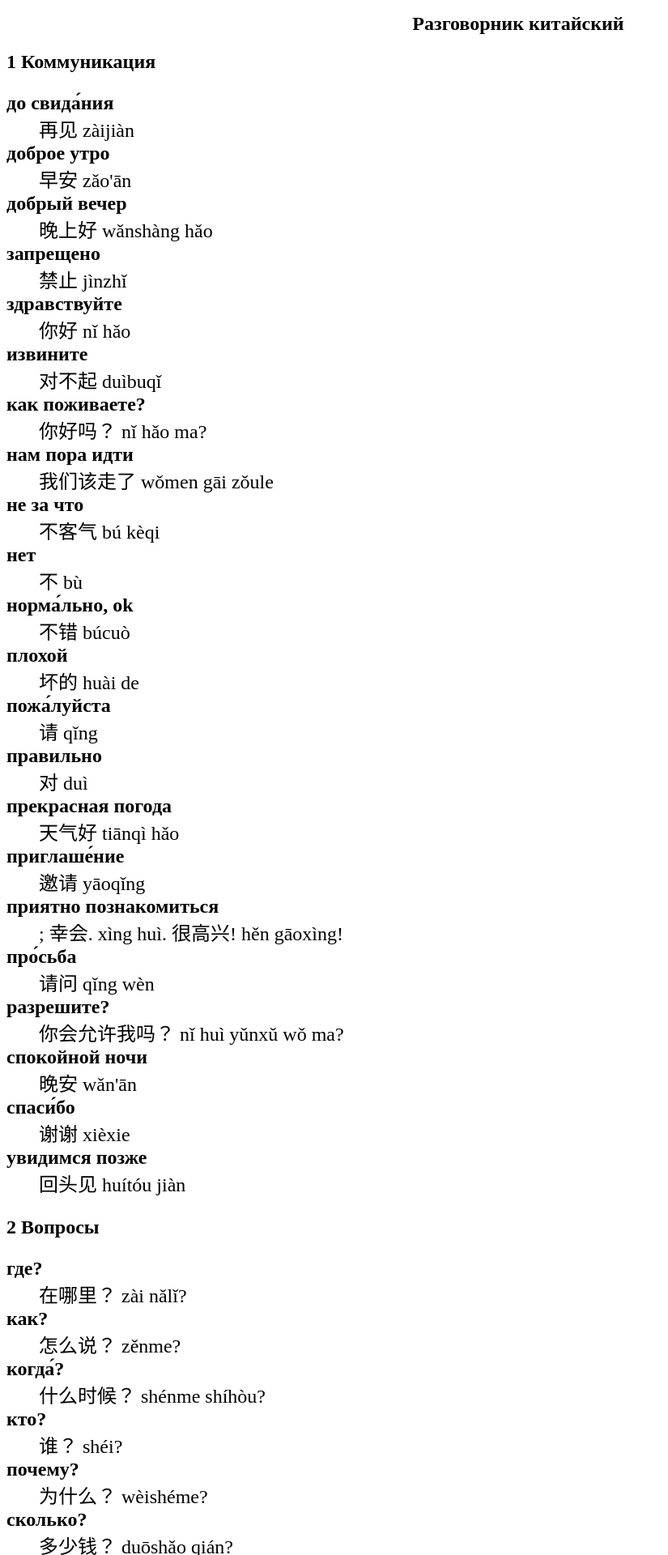
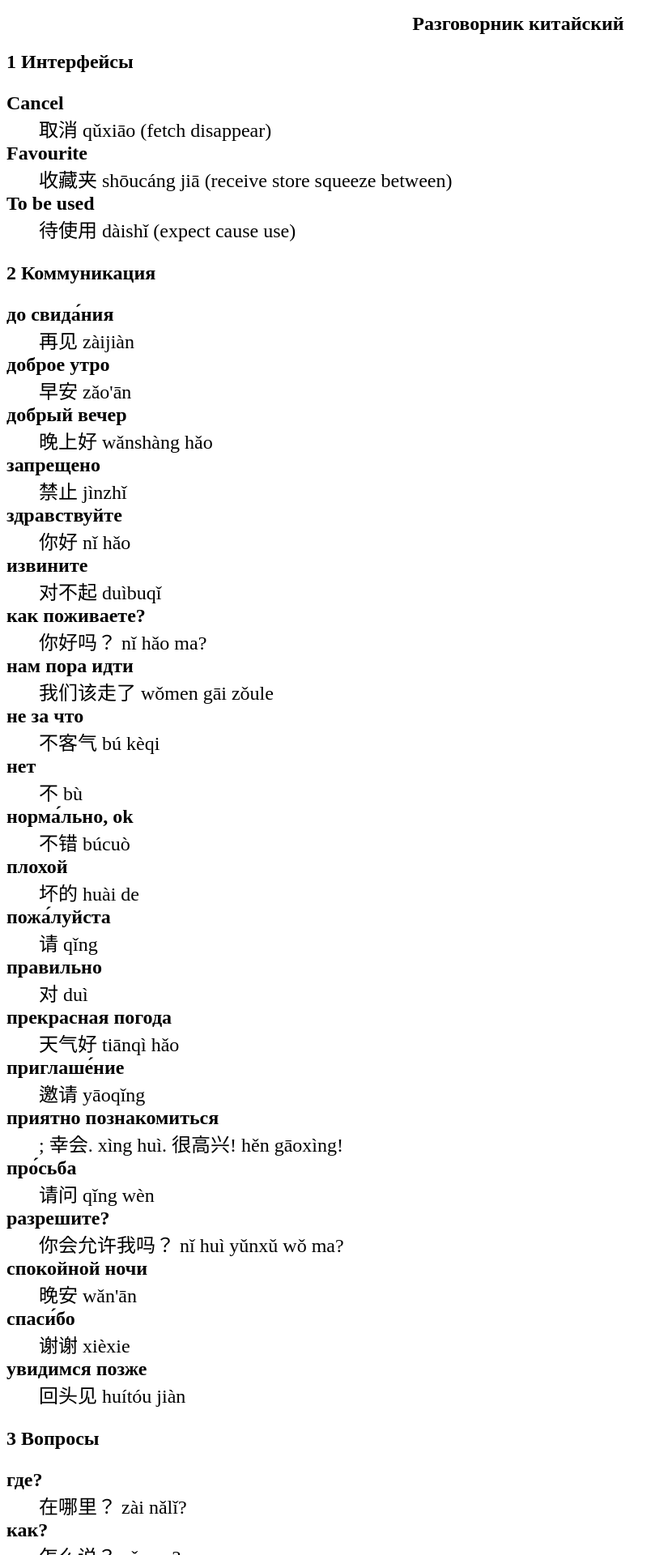
Before and after one commit to ssharoff/ssharoff.github.io, a Jekyll site: the page travel/chinese-phrasebook.html, which Jekyll copies as it is, in a window 1280 px wide. Shown: the top 1920 px of the page at 81% size, without its empty margins (0-825 px from the left). Built offline with Jekyll 4.4.1, drawn with Linux system fonts in a browser that asks for light colours; some of the changed text lies outside the part shown.

Commit message:
interfaces

```diff
--- a/travel/chinese-phrasebook.html
+++ b/travel/chinese-phrasebook.html
@@ -3,7 +3,7 @@
 "http://www.w3.org/TR/xhtml1/DTD/xhtml1-strict.dtd">
 <html xmlns="http://www.w3.org/1999/xhtml" lang="en" xml:lang="en">
 <head>
-<!-- 2024-08-08 Thu 19:39 -->
+<!-- 2024-08-10 Sat 14:34 -->
 <meta http-equiv="Content-Type" content="text/html;charset=utf-8" />
 <meta name="viewport" content="width=device-width, initial-scale=1" />
 <title>Разговорник китайский</title>
@@ -39,7 +39,7 @@
   }
   pre.src {
     position: relative;
-    overflow: auto;
+    overflow: visible;
     padding-top: 1.2em;
   }
   pre.src:before {
@@ -51,7 +51,7 @@
     padding: 3px;
     border: 1px solid black;
   }
-  pre.src:hover:before { display: inline; margin-top: 14px;}
+  pre.src:hover:before { display: inline;}
   /* Languages per Org manual */
   pre.src-asymptote:before { content: 'Asymptote'; }
   pre.src-awk:before { content: 'Awk'; }
@@ -194,34 +194,68 @@
 </style>
 <style>*{font-size: x-large;}</style>
 <script type="text/javascript">
-// @license magnet:?xt=urn:btih:e95b018ef3580986a04669f1b5879592219e2a7a&dn=public-domain.txt Public Domain
+/*
+@licstart  The following is the entire license notice for the
+JavaScript code in this tag.
+
+Copyright (C) 2012-2020 Free Software Foundation, Inc.
+
+The JavaScript code in this tag is free software: you can
+redistribute it and/or modify it under the terms of the GNU
+General Public License (GNU GPL) as published by the Free Software
+Foundation, either version 3 of the License, or (at your option)
+any later version.  The code is distributed WITHOUT ANY WARRANTY;
+without even the implied warranty of MERCHANTABILITY or FITNESS
+FOR A PARTICULAR PURPOSE.  See the GNU GPL for more details.
+
+As additional permission under GNU GPL version 3 section 7, you
+may distribute non-source (e.g., minimized or compacted) forms of
+that code without the copy of the GNU GPL normally required by
+section 4, provided you include this license notice and a URL
+through which recipients can access the Corresponding Source.
+
+
+@licend  The above is the entire license notice
+for the JavaScript code in this tag.
+*/
 <!--/*--><![CDATA[/*><!--*/
  function CodeHighlightOn(elem, id)
  {
    var target = document.getElementById(id);
    if(null != target) {
-         elem.classList.add("code-highlighted");
-         target.classList.add("code-highlighted");
+     elem.cacheClassElem = elem.className;
+     elem.cacheClassTarget = target.className;
+     target.className = "code-highlighted";
+     elem.className   = "code-highlighted";
    }
  }
  function CodeHighlightOff(elem, id)
  {
    var target = document.getElementById(id);
-       if(null != target) {
-         elem.classList.remove("code-highlighted");
-         target.classList.remove("code-highlighted");
-       }
+   if(elem.cacheClassElem)
+     elem.className = elem.cacheClassElem;
+   if(elem.cacheClassTarget)
+     target.className = elem.cacheClassTarget;
  }
 /*]]>*///-->
-// @license-end
 </script>
 </head>
 <body>
 <div id="content">
 <h1 class="title">Разговорник китайский</h1>
-<div id="outline-container-org0b1bc78" class="outline-2">
-<h2 id="org0b1bc78"><span class="section-number-2">1</span> Коммуникация</h2>
+<div id="outline-container-orga510321" class="outline-2">
+<h2 id="orga510321"><span class="section-number-2">1</span> Интерфейсы</h2>
 <div class="outline-text-2" id="text-1">
+<dl class="org-dl">
+<dt>Cancel</dt><dd>取消 qǔxiāo (fetch disappear)</dd>
+<dt>Favourite</dt><dd>收藏夹 shōucáng jiā (receive store squeeze between)</dd>
+<dt>To be used</dt><dd>待使用 dàishǐ (expect cause use)</dd>
+</dl>
+</div>
+</div>
+<div id="outline-container-org37d4a9a" class="outline-2">
+<h2 id="org37d4a9a"><span class="section-number-2">2</span> Коммуникация</h2>
+<div class="outline-text-2" id="text-2">
 <dl class="org-dl">
 <dt>до свида́ния</dt><dd>再见 zàijiàn</dd>
 <dt>доброе утро</dt><dd>早安 zǎo'ān</dd>
@@ -249,9 +283,9 @@
 </div>
 </div>
 
-<div id="outline-container-org877b239" class="outline-2">
-<h2 id="org877b239"><span class="section-number-2">2</span> Вопросы</h2>
-<div class="outline-text-2" id="text-2">
+<div id="outline-container-orge90092e" class="outline-2">
+<h2 id="orge90092e"><span class="section-number-2">3</span> Вопросы</h2>
+<div class="outline-text-2" id="text-3">
 <dl class="org-dl">
 <dt>где?</dt><dd>在哪里？ zài nǎlǐ?</dd>
 <dt>как?</dt><dd>怎么说？ zěnme?</dd>
@@ -263,13 +297,13 @@
 </dl>
 </div>
 </div>
-<div id="outline-container-org74bb235" class="outline-2">
-<h2 id="org74bb235"><span class="section-number-2">3</span> Еда</h2>
-<div class="outline-text-2" id="text-3">
+<div id="outline-container-orgc55d354" class="outline-2">
+<h2 id="orgc55d354"><span class="section-number-2">4</span> Еда</h2>
+<div class="outline-text-2" id="text-4">
 </div>
-<div id="outline-container-orge567495" class="outline-3">
-<h3 id="orge567495"><span class="section-number-3">3.1</span> Питьё</h3>
-<div class="outline-text-3" id="text-3-1">
+<div id="outline-container-orge423ae5" class="outline-3">
+<h3 id="orge423ae5"><span class="section-number-3">4.1</span> Питьё</h3>
+<div class="outline-text-3" id="text-4-1">
 <dl class="org-dl">
 <dt>буты́лка</dt><dd>瓶子 píngzi: 并 side by side + 瓦 earthenware</dd>
 <dt>вино́</dt><dd>葡萄酒 pútáojiǔ</dd>
@@ -284,9 +318,9 @@
 </div>
 </div>
 
-<div id="outline-container-orgca55600" class="outline-3">
-<h3 id="orgca55600"><span class="section-number-3">3.2</span> Ресторан</h3>
-<div class="outline-text-3" id="text-3-2">
+<div id="outline-container-org642882c" class="outline-3">
+<h3 id="org642882c"><span class="section-number-3">4.2</span> Ресторан</h3>
+<div class="outline-text-3" id="text-4-2">
 <dl class="org-dl">
 <dt>Очень вкусно</dt><dd>非常好吃   fēicháng hào chī</dd>
 <dt>Счёт, пожалуйста</dt><dd>请提供发票	 qǐng tígōng fāpiào</dd>
@@ -335,9 +369,9 @@
 </div>
 </div>
 
-<div id="outline-container-org8efc667" class="outline-3">
-<h3 id="org8efc667"><span class="section-number-3">3.3</span> Фрукты и овощи</h3>
-<div class="outline-text-3" id="text-3-3">
+<div id="outline-container-orge1bd08a" class="outline-3">
+<h3 id="orge1bd08a"><span class="section-number-3">4.3</span> Фрукты и овощи</h3>
+<div class="outline-text-3" id="text-4-3">
 <dl class="org-dl">
 <dt>арбу́з</dt><dd>西瓜   xīguā</dd>
 <dt>баклажан</dt><dd>茄子  qiézi</dd>
@@ -365,9 +399,9 @@
 </div>
 </div>
 
-<div id="outline-container-org47cd249" class="outline-2">
-<h2 id="org47cd249"><span class="section-number-2">4</span> Магазин</h2>
-<div class="outline-text-2" id="text-4">
+<div id="outline-container-org901387a" class="outline-2">
+<h2 id="org901387a"><span class="section-number-2">5</span> Магазин</h2>
+<div class="outline-text-2" id="text-5">
 <dl class="org-dl">
 <dt>дешево</dt><dd>便宜     piányí</dd>
 <dt>дорого</dt><dd>昂贵     ángguì</dd>
@@ -380,9 +414,9 @@
 </div>
 </div>
 
-<div id="outline-container-org9f99ba8" class="outline-2">
-<h2 id="org9f99ba8"><span class="section-number-2">5</span> Размер</h2>
-<div class="outline-text-2" id="text-5">
+<div id="outline-container-org29104d1" class="outline-2">
+<h2 id="org29104d1"><span class="section-number-2">6</span> Размер</h2>
+<div class="outline-text-2" id="text-6">
 <dl class="org-dl">
 <dt>больше</dt><dd></dd>
 
@@ -407,9 +441,9 @@
 </div>
 </div>
 
-<div id="outline-container-orgf9c10b5" class="outline-2">
-<h2 id="orgf9c10b5"><span class="section-number-2">6</span> Город</h2>
-<div class="outline-text-2" id="text-6">
+<div id="outline-container-org2ec0238" class="outline-2">
+<h2 id="org2ec0238"><span class="section-number-2">7</span> Город</h2>
+<div class="outline-text-2" id="text-7">
 <dl class="org-dl">
 <dt>банкома́т</dt><dd>自动提款机 zìdòng tí kuǎn jī:</dd>
 <dt>го́род</dt><dd>城市	  chéngshì</dd>
@@ -420,9 +454,9 @@
 </dl>
 </div>
 </div>
-<div id="outline-container-org8979720" class="outline-2">
-<h2 id="org8979720"><span class="section-number-2">7</span> Время</h2>
-<div class="outline-text-2" id="text-7">
+<div id="outline-container-org737b5ec" class="outline-2">
+<h2 id="org737b5ec"><span class="section-number-2">8</span> Время</h2>
+<div class="outline-text-2" id="text-8">
 <dl class="org-dl">
 <dt>вечер</dt><dd></dd>
 
@@ -482,9 +516,9 @@
 </dl>
 </div>
 </div>
-<div id="outline-container-orgcc840ec" class="outline-2">
-<h2 id="orgcc840ec"><span class="section-number-2">8</span> Транспорт</h2>
-<div class="outline-text-2" id="text-8">
+<div id="outline-container-orgd12a191" class="outline-2">
+<h2 id="orgd12a191"><span class="section-number-2">9</span> Транспорт</h2>
+<div class="outline-text-2" id="text-9">
 <dl class="org-dl">
 <dt>близко</dt><dd></dd>
 
@@ -521,9 +555,9 @@
 </div>
 </div>
 
-<div id="outline-container-orgbc3b3e2" class="outline-2">
-<h2 id="orgbc3b3e2"><span class="section-number-2">9</span> Погода</h2>
-<div class="outline-text-2" id="text-9">
+<div id="outline-container-org8ddc908" class="outline-2">
+<h2 id="org8ddc908"><span class="section-number-2">10</span> Погода</h2>
+<div class="outline-text-2" id="text-10">
 <dl class="org-dl">
 <dt>бу́ря</dt><dd></dd>
 
@@ -580,9 +614,9 @@
 </div>
 </div>
 
-<div id="outline-container-org2da62c5" class="outline-2">
-<h2 id="org2da62c5"><span class="section-number-2">10</span> Associations</h2>
-<div class="outline-text-2" id="text-10">
+<div id="outline-container-org8b6b7e6" class="outline-2">
+<h2 id="org8b6b7e6"><span class="section-number-2">11</span> Associations</h2>
+<div class="outline-text-2" id="text-11">
 <dl class="org-dl">
 <dt>丁</dt><dd>a nail</dd>
 <dt>丌</dt><dd>pedestal</dd>
@@ -616,13 +650,16 @@
 <dt>页</dt><dd>a page</dd>
 <dt>𠫓</dt><dd>give birth</dd>
 <dt>夫</dt><dd>grown-up</dd>
+<dt>臣</dt><dd>slave</dd>
+<dt>⺌</dt><dd>little</dd>
+<dt>彳</dt><dd>left step</dd>
 </dl>
 </div>
 </div>
 </div>
 <div id="postamble" class="status">
-<p class="date">Created: 2024-08-08 Thu 19:39</p>
-<p class="validation"><a href="https://validator.w3.org/check?uri=referer">Validate</a></p>
+<p class="date">Created: 2024-08-10 Sat 14:34</p>
+<p class="validation"><a href="http://validator.w3.org/check?uri=referer">Validate</a></p>
 </div>
 </body>
 </html>
```
Also changed, not shown: other parts of travel/chinese-phrasebook.html (+1 -1 lines), travel/chinese-phrasebook.org (+8 -1 lines). Lines whose indentation alone changed are shown as unchanged.
